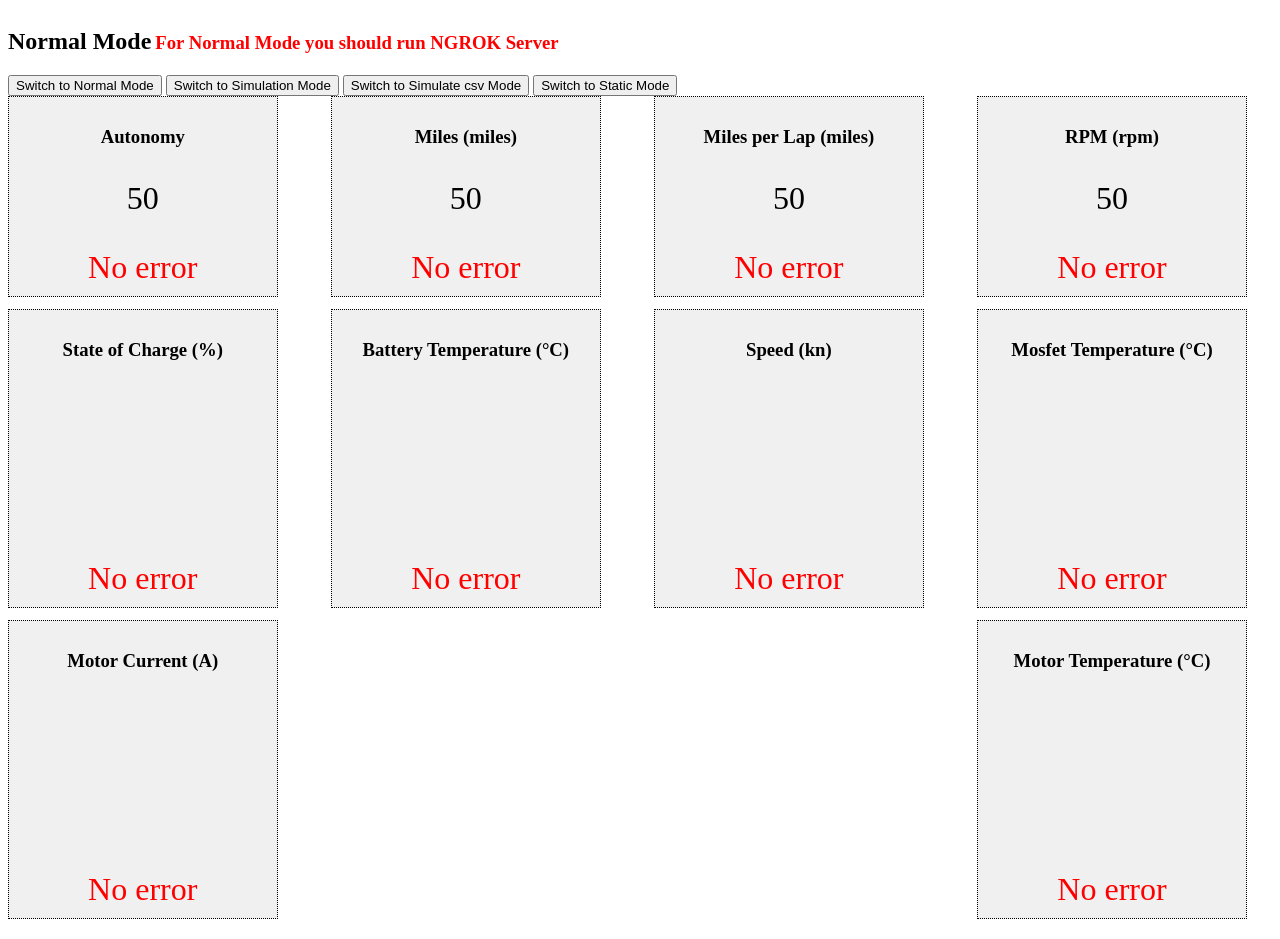
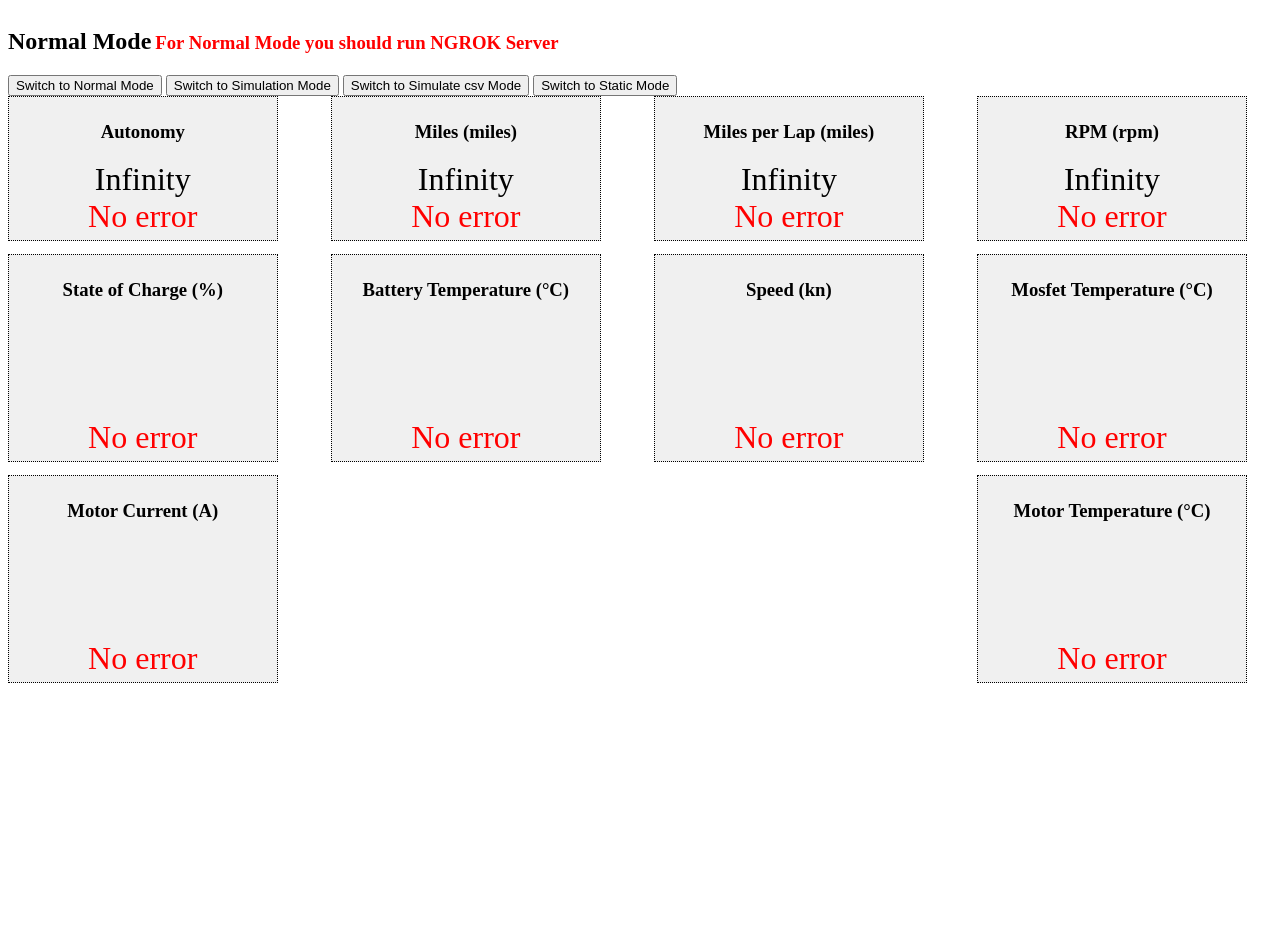
Before and after one commit to ntua-el20069/oceanos-visualization-2024, a Flask app: page / in a window 1280 px wide. After the commit the page ends 683 px from the top, so only its background shows below. Run offline with Flask 2, Linux system fonts and the light colour scheme; data that the repository does not hold is empty; parts of the project's set-up code (start-up, migrations or seed data) failed here and were passed over; some libraries are stand-ins or nearby versions.

Commit message:
height of boxes

```diff
--- a/static/functions/data.js
+++ b/static/functions/data.js
@@ -5,7 +5,7 @@ let color = regular_color;
 const maxOmittedValues = 15;
 
 class Data {
-    constructor(id, definition,  max = 100, min = 0, step = 0.1, value = (min + max) / 2, error = noError, limit = 0.25*min + 0.75*max) {
+    constructor(id, definition,  max = 100, min = 0, step = 0.1, value = (min + max) / 2, error = noError, limit = 0.25*min + 0.75*max) { // default initializations
         this.id = id;
         this.definition = definition;
         this.max = max;
@@ -25,7 +25,7 @@ class Data {
         }
         else {  // empty value
             this.omittedValues += 1;
-            if (this.omittedValues > maxOmittedValues) { this.value = ''; this.omittedValues = 0; this.error = 'Lost Value'}
+            if (this.omittedValues > maxOmittedValues) { this.value = ''; this.omittedValues = 0; this.error = 'Lost Value'} // if you have lost 15 data continuously, show Lost value
         }
 
     }
@@ -42,9 +42,9 @@ datalist = [                        // CAUTION!  The data.id should match the fi
 ]
 
 numericData = [                     // CAUTION!  The data.id should match the fieldname from fieldnames list
-   new Data('autonomy', 'Autonomy'),
-   new Data('miles', 'Miles (miles)'),
-   new Data('miles_lap', 'Miles per Lap (miles)'),
-   new Data('rpm', 'RPM (rpm)')
-   //, new Data('millis', 'Millis ')
+   new Data('autonomy', 'Autonomy', Infinity),
+   new Data('miles', 'Miles (miles)', Infinity),
+   new Data('miles_lap', 'Miles per Lap (miles)', Infinity),
+   new Data('rpm', 'RPM (rpm)', Infinity)
+   //, new Data('millis', 'Millis', Infinity)
 ]
--- a/static/functions/display.js
+++ b/static/functions/display.js
@@ -15,6 +15,7 @@ function display(){
                 step: data.step,
                 readOnly: true,
                 rangeColor: color,
+                radius: 100
             });
         }
         for (data of numericData) document.querySelector(`#${data.id}`).textContent = data.value;
--- a/static/styles/styles.css
+++ b/static/styles/styles.css
@@ -12,7 +12,7 @@ h1 span {
 }
 .visualization {
   display: inline-block;
-  padding: 10px 20px;
+  padding: 5px 20px;
   border: 1px dotted;
   margin-right: 2%;
   overflow: hidden;
@@ -28,7 +28,7 @@ text-align: center; /* Optional */
     max-width: 100%; /* Container takes full width of the viewport */
     padding: 0 20px; /* Add padding to the sides */
     box-sizing: border-box; /* Include padding and border in the width */
-    height: 180px;
+    height: 100px;
     width: 400px;
     display: flex;
     justify-content: center; /* Center horizontally */
@@ -49,11 +49,13 @@ text-align: center; /* Optional */
 
 .numeric { /* text in numeric data */
     font-size: var(--textSize) !important;
+    margin: 0em 0.2em;
 }
 
 output { /* for errors */
     font-size: var(--textSize) !important;
 }
+
 
 
 @media screen and (max-width: 768px) {
```
